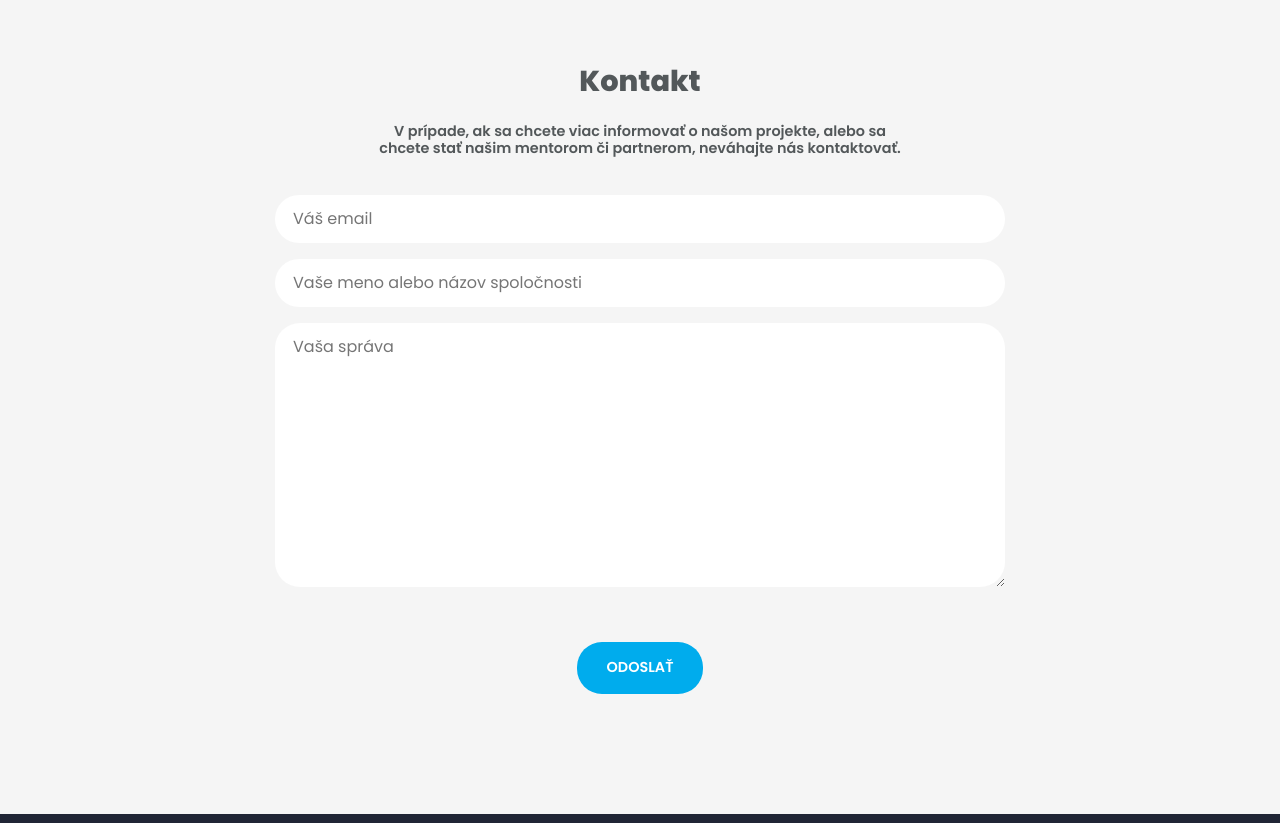
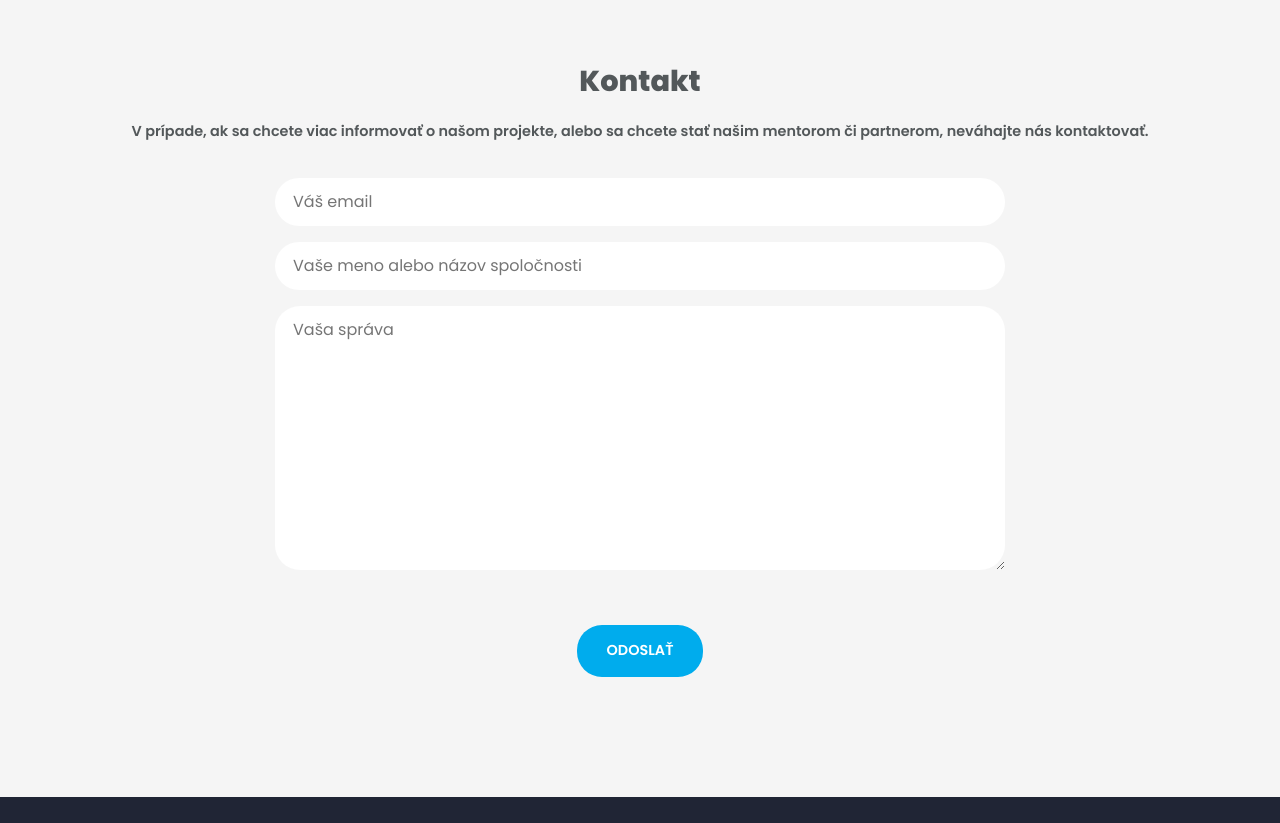
Before and after one commit to Progressbar/noodles-landing, a website: page public/index.html in a window 1280 px wide. Shown: the part 3800-4623 px from the top of the page. Drawn offline with nearby package versions, Linux system fonts and the light colour scheme.

Commit message:
fix kontakt text

```diff
--- a/public/index.html
+++ b/public/index.html
@@ -243,8 +243,8 @@
                     <h2>
                         Kontakt
                     </h2>
-                    <h5 class="mt-4 mb-2 px-2">
-                        V prípade, ak sa chcete viac informovať o našom projekte, alebo sa </br> chcete stať našim mentorom či partnerom, neváhajte nás kontaktovať.
+                    <h5 class="mt-4 mb-2 px-4">
+                        V prípade, ak sa chcete viac informovať o našom projekte, alebo sa chcete stať našim mentorom či partnerom, neváhajte nás kontaktovať.
                     </h5>
                 </div>
             </div>
```
